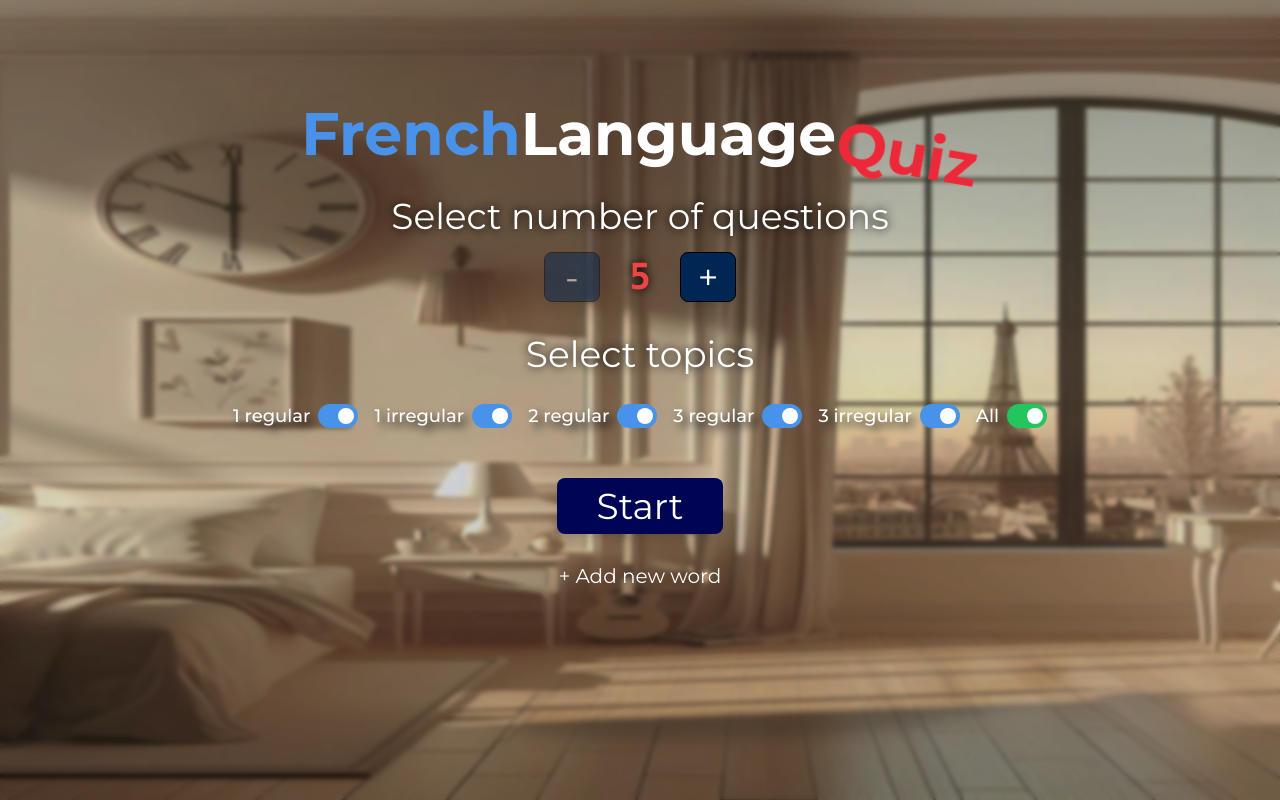
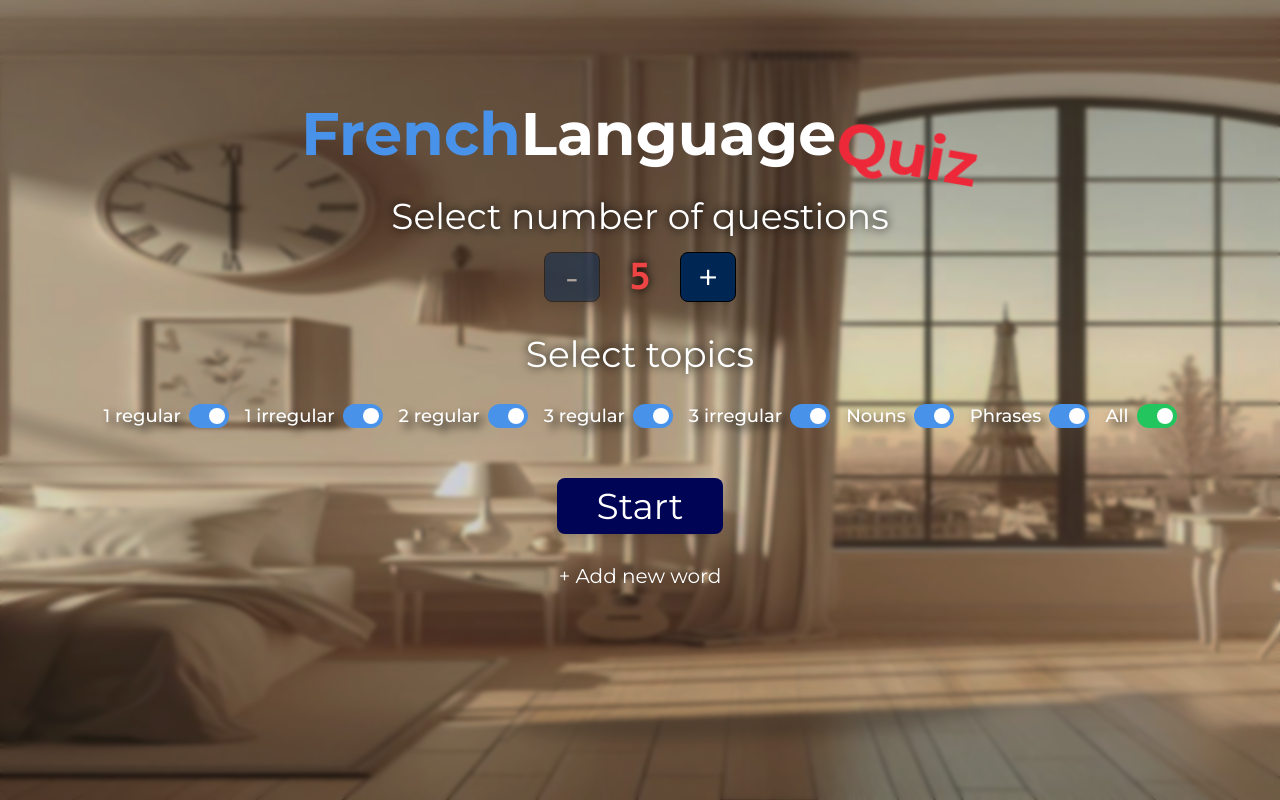
Before and after one commit to Stasnislau/words-learner, a React (Vite) app: page / in a window 1280 px wide. Built offline with nearby package versions, Linux system fonts and the light colour scheme.

Commit message:
added words

```diff
--- a/src/constants/index.ts
+++ b/src/constants/index.ts
@@ -22,6 +22,14 @@ export const availableTopics = [
     id: 5,
     name: "3 irregular",
   },
+  {
+    id: 6,
+    name: "Nouns",
+  },
+  {
+    id: 7,
+    name: "Phrases",
+  }
 ];
 export const gameOverText = {
   finish: "You handled it well!",
--- a/src/wordPairs.json
+++ b/src/wordPairs.json
@@ -478,5 +478,189 @@
             "id": 5,
             "name": "3 irregular"
         }
+    },
+    {
+        "word": "Jamais",
+        "translation": "Nigdy",
+        "topic": {
+            "id": 6,
+            "name": "Nouns"
+        }
+    },
+    {
+        "word": "Personne",
+        "translation": "Nikt",
+        "topic": {
+            "id": 6,
+            "name": "Nouns"
+        }
+    },
+    {
+        "word": "Rien",
+        "translation": "Nic",
+        "topic": {
+            "id": 6,
+            "name": "Nouns"
+        }
+    },
+    {
+        "word": "Achat",
+        "translation": "Zakup",
+        "topic": {
+            "id": 6,
+            "name": "Nouns"
+        }
+    },
+    {
+        "word": "Près",
+        "translation": "Blisko",
+        "topic": {
+            "id": 6,
+            "name": "Nouns"
+        }
+    },
+    {
+        "word": "Loin",
+        "translation": "Daleko",
+        "topic": {
+            "id": 6,
+            "name": "Nouns"
+        }
+    },
+    {
+        "word": "Hier",
+        "translation": "Wczoraj",
+        "topic": {
+            "id": 6,
+            "name": "Nouns"
+        }
+    },
+    {
+        "word": "Demain",
+        "translation": "Jutro",
+        "topic": {
+            "id": 6,
+            "name": "Nouns"
+        }
+    },
+    {
+        "word": "Matin",
+        "translation": "Rano",
+        "topic": {
+            "id": 6,
+            "name": "Nouns"
+        }
+    },
+    {
+        "word": "Soir",
+        "translation": "Wieczór",
+        "topic": {
+            "id": 6,
+            "name": "Nouns"
+        }
+    },
+    {
+        "word": "Mois",
+        "translation": "Miesiąc",
+        "topic": {
+            "id": 6,
+            "name": "Nouns"
+        }
+    },
+    {
+        "word": "Année",
+        "translation": "Rok",
+        "topic": {
+            "id": 6,
+            "name": "Nouns"
+        }
+    },
+    {
+        "word": "Jour",
+        "translation": "Dzień",
+        "topic": {
+            "id": 6,
+            "name": "Nouns"
+        }
+    },
+    {
+        "word": "Semaine",
+        "translation": "Tydzień",
+        "topic": {
+            "id": 6,
+            "name": "Nouns"
+        }
+    },
+    {
+        "word": "IL EST INTERDIT DE + infinitif",
+        "translation": "Zabrania się",
+        "topic": {
+            "id": 7,
+            "name": "Phrases"
+        }
+    },
+    {
+        "word": "Il N'EST PAS PERMIS DE + infinitif",
+        "translation": "Nie wolno",
+        "topic": {
+            "id": 7,
+            "name": "Phrases"
+        }
+    },
+    {
+        "word": "ON NE PEUT PAS",
+        "translation": "Nie można",
+        "topic": {
+            "id": 7,
+            "name": "Phrases"
+        }
+    },
+    {
+        "word": "Se liver",
+        "translation": "Wstać",
+        "topic": {
+            "id": 7,
+            "name": "Phrases"
+        }
+    },
+    {
+        "word": "Se coucher",
+        "translation": "Kłaść się",
+        "topic": {
+            "id": 7,
+            "name": "Phrases"
+        }
+    },
+    {
+        "word": "Se lever",
+        "translation": "Wstawać",
+        "topic": {
+            "id": 7,
+            "name": "Phrases"
+        }
+    },
+    {
+        "word": "Se laver",
+        "translation": "Myć się",
+        "topic": {
+            "id": 7,
+            "name": "Phrases"
+        }
+    },
+    {
+        "word": "Se maquiller",
+        "translation": "Malować się",
+        "topic": {
+            "id": 7,
+            "name": "Phrases"
+        }
+    },
+    {
+        "word": "Se raser",
+        "translation": "Golić się",
+        "topic": {
+            "id": 7,
+            "name": "Phrases"
+        }
     }
 ]
```
